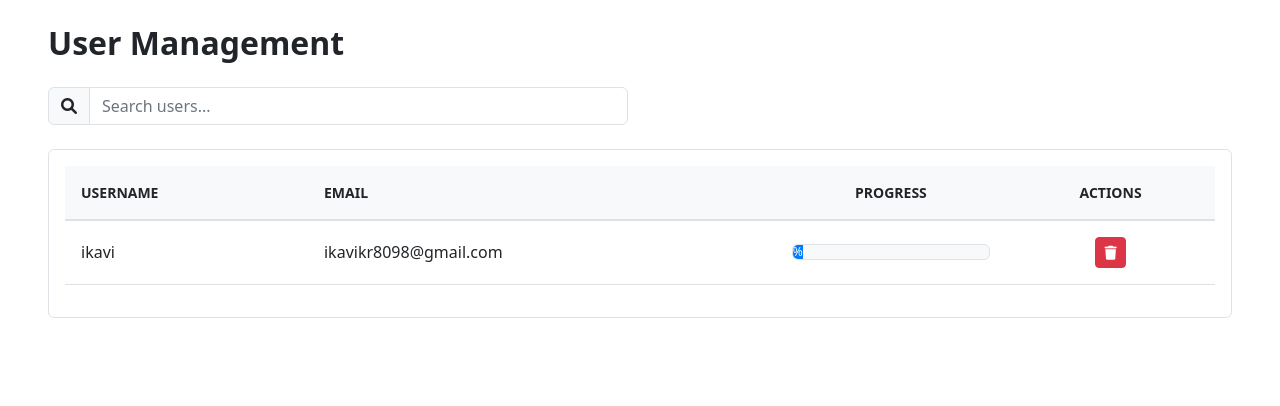
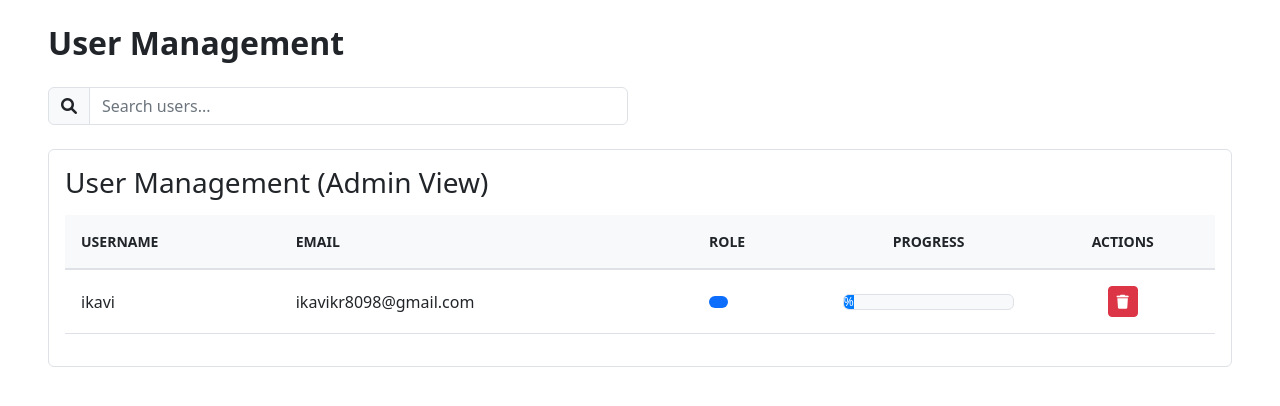
Before and after one commit to kaviraj022/DSA-Tracker-Using-Django, a Django app: template tracker/templates/admin_users.html in a window 1280 px wide. Shown: the part 58-464 px from the top of the page. Run offline with Django 5.2, Linux system fonts and the light colour scheme; the template is opened without the code that fills it: values that come from a table or form of the project are taken from there, others are empty; data comes from the database, SQL or seed files in the repository.

Commit message:
Removed the role based signup and added the super admin to handle admin roles signup Also restricted the delete admin permission of admin.html and handedover it to superadmin

```diff
--- a/tracker/models.py
+++ b/tracker/models.py
@@ -4,7 +4,11 @@
     username = models.CharField(max_length=100, unique=True)
     email = models.EmailField(max_length=100, unique=True)
     password_hash = models.CharField(max_length=255)
-    role = models.CharField(max_length=5, choices=[('admin', 'admin'), ('user', 'user')], default='user')
+    role = models.CharField(
+        max_length=10,
+        choices=[('superadmin', 'superadmin'), ('admin', 'admin'), ('user', 'user')],
+        default='user'
+    )
     class Meta:
         db_table = 'users'
 class Problem(models.Model):
--- a/tracker/templates/admin_dashboard.html
+++ b/tracker/templates/admin_dashboard.html
@@ -9,6 +9,11 @@
     <div class="d-flex justify-content-between align-items-center mb-4">
         <h2>Problem Management</h2>
         <div class="d-flex gap-2">
+            {% if request.user.role == 'superadmin' %}
+            <a href="{% url 'create_admin' %}" class="btn btn-warning">
+                <i class="fas fa-user-shield me-2"></i>Create Admin
+            </a>
+            {% endif %}
             <button id="saveChangesBtn" class="btn btn-success">
                 <i class="fas fa-save me-2"></i>Save Changes
             </button>
--- a/tracker/templates/admin_users.html
+++ b/tracker/templates/admin_users.html
@@ -25,21 +25,57 @@
     {% csrf_token %}
     <div class="card">
         <div class="card-body">
+            <div class="d-flex justify-content-between align-items-center mb-3">
+                <h3 class="mb-0">
+                    {% if request.session.role == 'superadmin' %}
+                        User Management (Super Admin View)
+                    {% else %}
+                        User Management (Admin View)
+                    {% endif %}
+                </h3>
+                {% if request.session.role == 'superadmin' %}
+                <a href="{% url 'create_admin' %}" class="btn btn-primary">
+                    <i class="fas fa-plus me-1"></i>Create Admin
+                </a>
+                {% endif %}
+            </div>
+
+            {% if request.session.role == 'superadmin' %}
+            <div class="alert alert-info mb-3">
+                <i class="fas fa-info-circle me-2"></i>
+                As a Super Admin, you can:
+                <ul class="mb-0 mt-1">
+                    <li>Create new admin users</li>
+                    <li>Delete regular users and admin users</li>
+                    <li>View and manage all users</li>
+                </ul>
+            </div>
+            {% endif %}
+
             <div class="table-responsive">
                 <table class="table table-hover">
                     <thead>
                         <tr>
                             <th>Username</th>
                             <th>Email</th>
+                            <th>Role</th>
                             <th style="text-align: center;">Progress</th>
                             <th style="text-align: center;">Actions</th>
                         </tr>
                     </thead>
                     <tbody id="userTableBody">
                         {% for user in users %}
-                        <tr class="user-item" data-username="{{ user.username|lower }}" data-email="{{ user.email|lower }}">
+                        <tr class="user-item" data-username="{{ user.username|lower }}" data-email="{{ user.email|lower }}"
+                            {% if request.session.role == 'superadmin' and user.role == 'admin' %}
+                                style="background-color: rgba(220,53,69,0.05);"
+                            {% endif %}>
                             <td>{{ user.username }}</td>
                             <td>{{ user.email }}</td>
+                            <td>
+                                <span class="badge {% if user.role == 'superadmin' %}bg-warning{% elif user.role == 'admin' %}bg-danger{% else %}bg-primary{% endif %}">
+                                    {{ user.role|title }}
+                                </span>
+                            </td>
                             <td>
                                 <div class="progress">
                                     <div class="progress-bar" role="progressbar"
@@ -53,7 +89,12 @@
                             </td>
                             <td style="text-align: center;">
                                 <div class="btn-group">
-                                    <button class="btn btn-sm btn-danger" onclick="deleteUser({{ user.id }})">
+                                    <button class="btn btn-sm btn-danger" onclick="deleteUser({{ user.id }})"
+                                        {% if user.role == 'superadmin' %}
+                                            disabled title="Cannot delete superadmin users"
+                                        {% elif request.session.role == 'admin' and user.role == 'admin' %}
+                                            disabled title="Regular admins cannot delete other admins"
+                                        {% endif %}>
                                         <i class="fas fa-trash"></i>
                                     </button>
                                 </div>
--- a/tracker/templates/base.html
+++ b/tracker/templates/base.html
@@ -17,12 +17,12 @@
     <!-- Top Navigation -->
     <nav class="navbar navbar-expand-lg">
         <div class="container-fluid">
-            <a class="navbar-brand" href="{% if request.session.role == 'admin' %}{% url 'admin_dashboard' %}{% else %}{% url 'user_dashboard' %}{% endif %}">
+            <a class="navbar-brand" href="{% if request.session.role == 'admin' or request.session.role == 'superadmin' %}{% url 'admin_dashboard' %}{% else %}{% url 'user_dashboard' %}{% endif %}">
                 <i class="fas fa-code me-2"></i>DSA Tracker
             </a>
 
             <!-- Navigation Links -->
-            {% if request.session.role == 'admin' %}
+            {% if request.session.role == 'admin' or request.session.role == 'superadmin' %}
             <div class="navbar-nav me-auto">
                 <a class="nav-link {% if request.path == '/admin/dashboard/' %}active{% endif %}" href="{% url 'admin_dashboard' %}">
                     <i class="fas fa-list me-1"></i>Problems
--- a/tracker/urls.py
+++ b/tracker/urls.py
@@ -10,9 +10,13 @@
     path('logout/', views.logout_view, name='logout'),
     path('change-password/', views.change_password, name='change_password'),
 
+    # Superadmin routes
+    # path('superadmin/dashboard/', views.superadmin_dashboard, name='superadmin_dashboard'),
+
     # Admin routes
     path('admin/dashboard/', views.admin_dashboard, name='admin_dashboard'),
     path('admin/users/', views.admin_users, name='admin_users'),
+    path('admin/create-admin/', views.create_admin, name='create_admin'),
     path('admin/problem/add/', views.add_problem, name='add_problem'),
     path('admin/problem/delete/<int:problem_id>/', views.delete_problem, name='delete_problem'),
     path('admin/update_problems/', views.update_problems, name='update_problems'),
```
Also changed, not shown: DB Structure.txt (added, +60 -0 lines), tracker/decorators.py (+8 -1 lines), tracker/templates/create_admin.html (added, +49 -0 lines), tracker/templates/signup.html (+0 -9 lines), tracker/views.py (+56 -12 lines), tracker/migrations/0003_alter_user_role.py (added).
